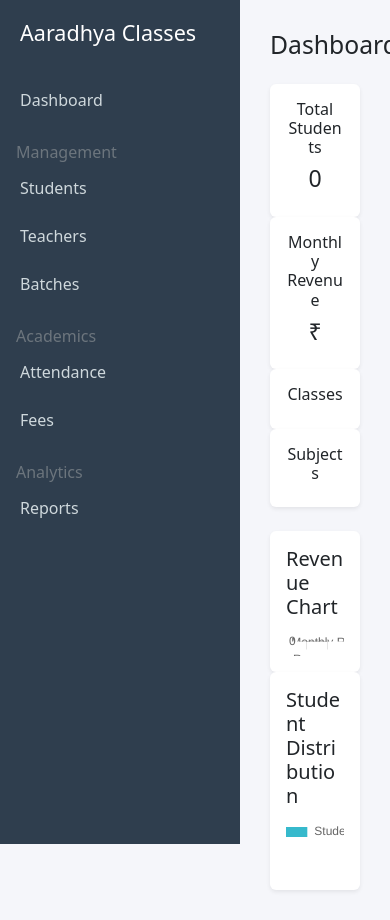
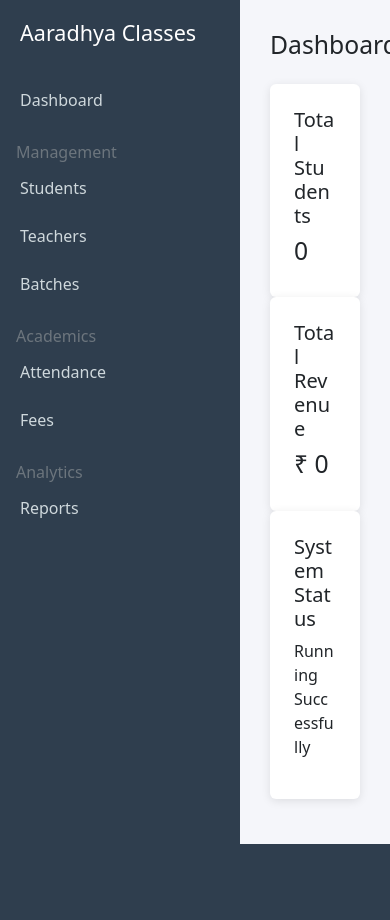
Before and after one commit to cuk6912/aaradhya-classes, a Flask app: page / in a window 390 px wide. After the commit the page ends 844 px from the top, so only its background shows below. Run offline with Flask 3, Linux system fonts and the light colour scheme.

Commit message:
Update dashboard.html

```diff
--- a/templates/dashboard.html
+++ b/templates/dashboard.html
@@ -4,104 +4,44 @@
 
 <h2 class="mb-4">Dashboard</h2>
 
-<div class="row mb-4">
+<div class="row">
 
-<div class="col-md-3">
-<div class="card shadow-sm">
-<div class="card-body text-center">
-<h6>Total Students</h6>
-<h3>{{total_students}}</h3>
-</div>
-</div>
-</div>
+<div class="col-md-4">
 
-<div class="col-md-3">
-<div class="card shadow-sm">
-<div class="card-body text-center">
-<h6>Monthly Revenue</h6>
-<h3>₹ {{total_revenue}}</h3>
-</div>
-</div>
-</div>
+<div class="card p-4">
 
-<div class="col-md-3">
-<div class="card shadow-sm">
-<div class="card-body text-center">
-<h6>Classes</h6>
-<h3>{{total_classes}}</h3>
-</div>
-</div>
-</div>
+<h5>Total Students</h5>
 
-<div class="col-md-3">
-<div class="card shadow-sm">
-<div class="card-body text-center">
-<h6>Subjects</h6>
-<h3>{{total_subjects}}</h3>
-</div>
-</div>
+<h2>{{total_students}}</h2>
+
 </div>
 
 </div>
 
+<div class="col-md-4">
 
-<div class="row">
+<div class="card p-4">
 
-<div class="col-md-6">
-<div class="card shadow-sm">
-<div class="card-body">
-<h5>Revenue Chart</h5>
-<canvas id="revenueChart"></canvas>
-</div>
-</div>
-</div>
+<h5>Total Revenue</h5>
 
-<div class="col-md-6">
-<div class="card shadow-sm">
-<div class="card-body">
-<h5>Student Distribution</h5>
-<canvas id="studentChart"></canvas>
-</div>
-</div>
+<h2>₹ {{revenue}}</h2>
+
 </div>
 
 </div>
 
+<div class="col-md-4">
 
-<script src="https://cdn.jsdelivr.net/npm/chart.js"></script>
+<div class="card p-4">
 
-<script>
+<h5>System Status</h5>
 
-new Chart(
-document.getElementById("revenueChart"),
-{
-type:"bar",
-data:{
-labels:["Revenue"],
-datasets:[{
-label:"Monthly Revenue",
-data:[{{total_revenue}}],
-backgroundColor:"#4e73df"
-}]
-}
-}
-)
+<p>Running Successfully</p>
 
+</div>
 
-new Chart(
-document.getElementById("studentChart"),
-{
-type:"doughnut",
-data:{
-labels:["Students"],
-datasets:[{
-data:[{{total_students}}],
-backgroundColor:["#36b9cc"]
-}]
-}
-}
-)
+</div>
 
-</script>
+</div>
 
 {% endblock %}
```
